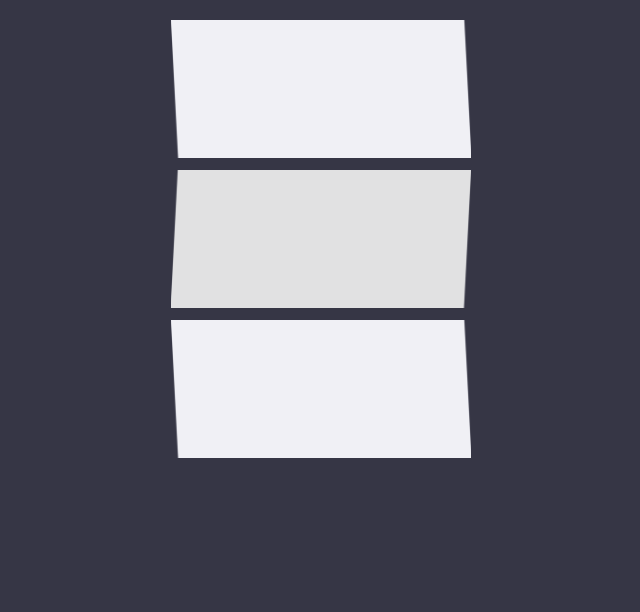
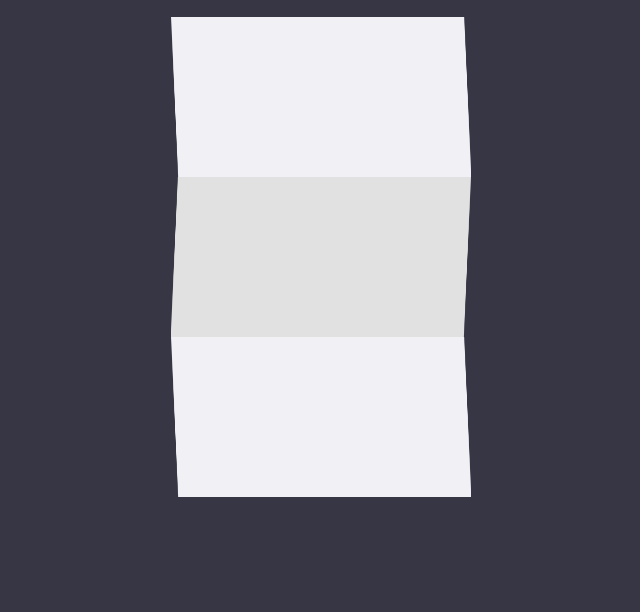
Before and after one commit to LinaKretzsch/CART-457, a plain HTML site: page index.html in a window 1280 px wide. Shown: the part 188-800 px from the top of the page, without its empty margins (319-959 px from the left). Drawn offline with Linux system fonts and the light colour scheme.

Commit message:
Resized canvas flex box
Change image name and updated background to have the flex box containing the canvases be larger. When I scale down the window the canvas stretches weird which I dont want. I need to fix that

```diff
--- a/Style/style.css
+++ b/Style/style.css
@@ -2,41 +2,37 @@ body {
   margin: 0;
   padding: 0;
   background-color: #363645;
-  /* background-size: contain; */
   overflow: scroll;
 }
 
 .header{
-  padding: 5% 35% 5%;
+  padding-bottom: 10px;
   height: 10%;
 }
 
-
 .flexContainerOuter{
   padding-top: 0%;
-  /* padding-bottom: 20%; */
   display: flex;
-  flex-direction: inline-flex;
   flex-wrap: wrap;
   flex-direction: column;
   justify-content: center;
   align-items: center;
+  height: 100%;
+
 }
 
-#canvas1 {
-  background-image: url("/Style/ImgFiles/cnvs1.png");
+#canvas1, #canvas3 {
+  background-image: url("/Style/ImgFiles/cnvs1and3.png");
 }
 
 #canvas2 {
   background-image: url("/Style/ImgFiles/cnvs2.png");
 }
 
-#canvas3 {
-  background-image: url("/Style/ImgFiles/cnvs1.png");
-}
-
 #canvas1, #canvas2, #canvas3 {
   display: flex;
-  background-size: contain;
-  background-repeat: no-repeat;
+  /* background-size: contain; */
+  background-repeat: round;
+  min-height: 20%;
+  min-width: 20%;
 }
--- a/index.html
+++ b/index.html
@@ -4,18 +4,15 @@
   <meta charset="utf-8" />
   <title>SketchExquisite</title>
   <link rel="stylesheet" href="Style/style.css">
-
-  <div class="header">
-    <h1></h1>
-  </div>
 </head>
-
 <body>
 
 
 
   <div class="flexContainerOuter">
-
+    <div class="header">
+      <h1>SketchQuisite</h1>
+    </div>
     <div id="canvas1">
       <canvas id="c1">
         <!-- <img src="Style/ImgFiles/cnvs1.png" alt="canvas1BackgroundImg"> -->
```
Also changed, not shown: Style/ImgFiles/cnvs1and3.png (renamed from Style/ImgFiles/cnvs1.png).
